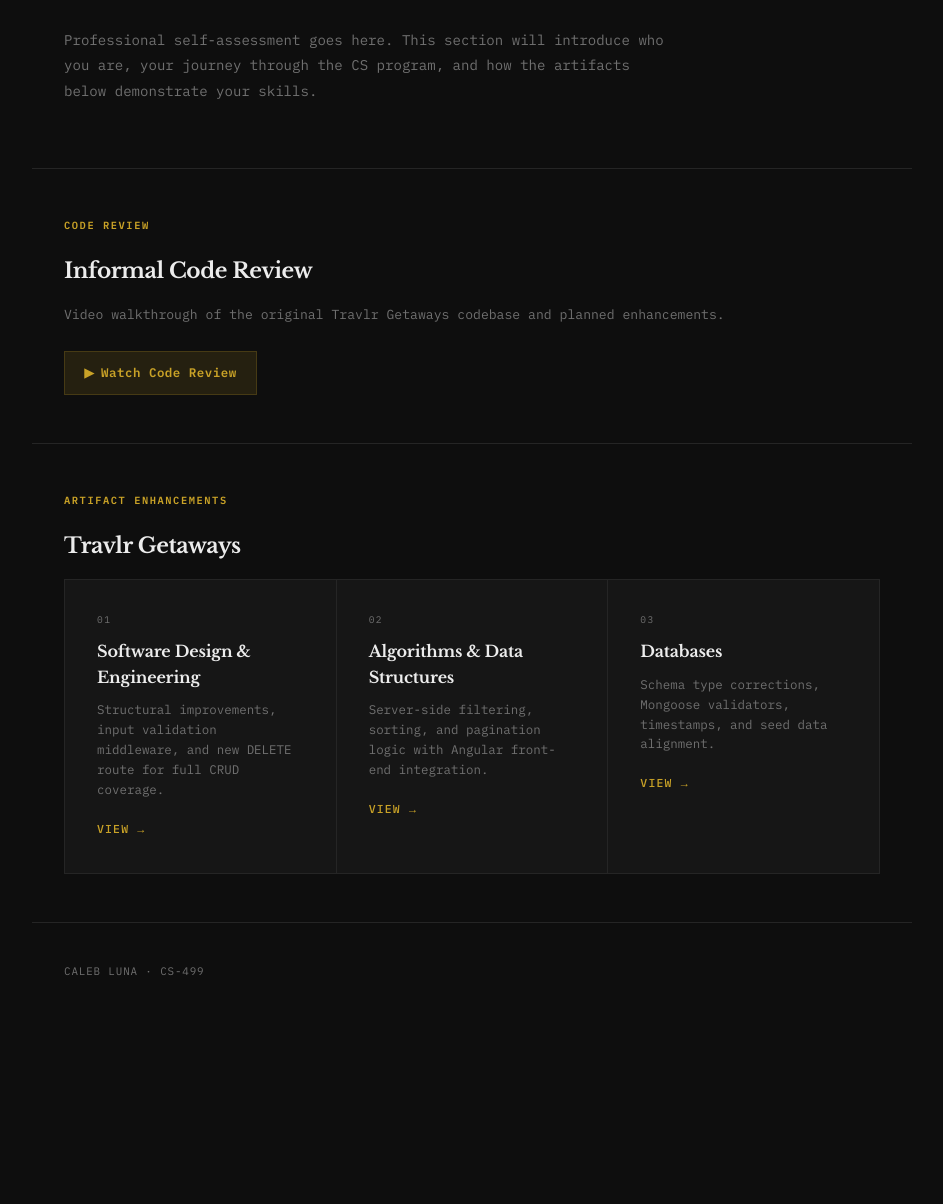
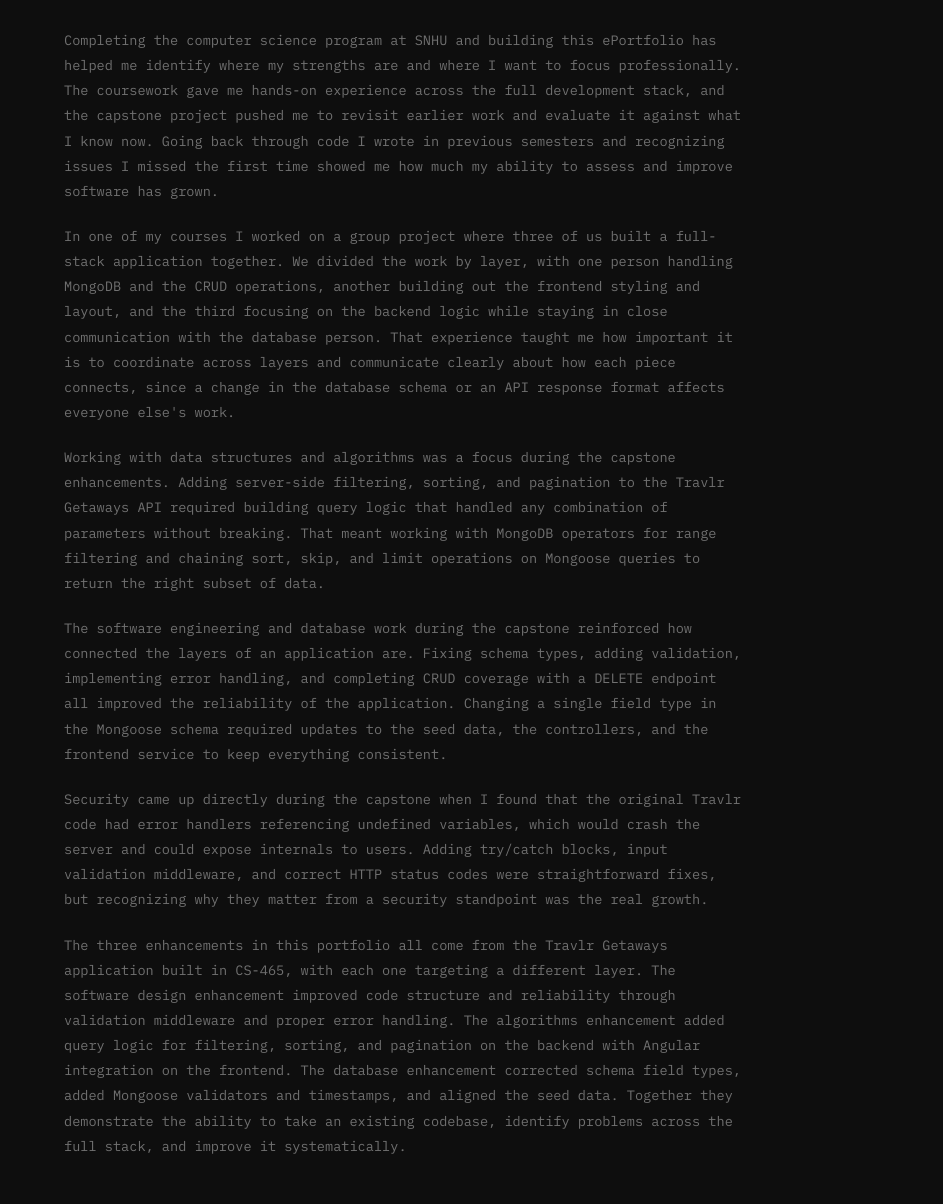
Before and after one commit to Cluna12/calebluna.github.io, a plain HTML site: page index.html in a window 1280 px wide. Shown: the part 256-1460 px from the top of the page, without its empty margins (168-1111 px from the left). Before the commit the page ends 1276 px from the top, so only its background shows below. Drawn offline with nearby package versions, Linux system fonts and the light colour scheme.

Commit message:
Add files via upload

```diff
--- a/index.html
+++ b/index.html
@@ -18,7 +18,8 @@
         nav .logo { font-family: 'Libre Baskerville', serif; font-weight: 700; font-size: 1rem; color: var(--text-bright); text-decoration: none; letter-spacing: -0.02em; }
         .hero { max-width: 880px; margin: 0 auto; padding: 6rem 2rem 4rem; }
         .hero h1 { font-family: 'Libre Baskerville', serif; font-size: 2.8rem; font-weight: 700; line-height: 1.15; color: var(--text-bright); margin-bottom: 2rem; letter-spacing: -0.03em; }
-        .hero .intro { max-width: 600px; font-size: 0.88rem; line-height: 1.8; color: var(--muted); }
+        .hero .intro { max-width: 680px; font-size: 0.85rem; line-height: 1.85; color: var(--muted); }
+        .hero .intro p { margin-bottom: 1.25rem; }
         .section { max-width: 880px; margin: 0 auto; padding: 3rem 2rem; }
         .section-label { font-size: 0.65rem; text-transform: uppercase; letter-spacing: 0.15em; color: var(--accent); font-weight: 600; margin-bottom: 1.25rem; }
         .section h2 { font-family: 'Libre Baskerville', serif; font-size: 1.35rem; font-weight: 700; color: var(--text-bright); margin-bottom: 1rem; letter-spacing: -0.02em; }
@@ -39,20 +40,35 @@
 </head>
 <body>
     <nav><div class="nav-inner"><a href="index.html" class="logo">Caleb Luna</a></div></nav>
+
     <section class="hero">
         <h1>Computer Science<br>ePortfolio</h1>
         <div class="intro">
-            <p>Professional self-assessment goes here. This section will introduce who you are, your journey through the CS program, and how the artifacts below demonstrate your skills.</p>
+            <p>Completing the computer science program at SNHU and building this ePortfolio has helped me identify where my strengths are and where I want to focus professionally. The coursework gave me hands-on experience across the full development stack, and the capstone project pushed me to revisit earlier work and evaluate it against what I know now. Going back through code I wrote in previous semesters and recognizing issues I missed the first time showed me how much my ability to assess and improve software has grown.</p>
+
+            <p>In one of my courses I worked on a group project where three of us built a full-stack application together. We divided the work by layer, with one person handling MongoDB and the CRUD operations, another building out the frontend styling and layout, and the third focusing on the backend logic while staying in close communication with the database person. That experience taught me how important it is to coordinate across layers and communicate clearly about how each piece connects, since a change in the database schema or an API response format affects everyone else's work.</p>
+
+            <p>Working with data structures and algorithms was a focus during the capstone enhancements. Adding server-side filtering, sorting, and pagination to the Travlr Getaways API required building query logic that handled any combination of parameters without breaking. That meant working with MongoDB operators for range filtering and chaining sort, skip, and limit operations on Mongoose queries to return the right subset of data.</p>
+
+            <p>The software engineering and database work during the capstone reinforced how connected the layers of an application are. Fixing schema types, adding validation, implementing error handling, and completing CRUD coverage with a DELETE endpoint all improved the reliability of the application. Changing a single field type in the Mongoose schema required updates to the seed data, the controllers, and the frontend service to keep everything consistent.</p>
+
+            <p>Security came up directly during the capstone when I found that the original Travlr code had error handlers referencing undefined variables, which would crash the server and could expose internals to users. Adding try/catch blocks, input validation middleware, and correct HTTP status codes were straightforward fixes, but recognizing why they matter from a security standpoint was the real growth.</p>
+
+            <p>The three enhancements in this portfolio all come from the Travlr Getaways application built in CS-465, with each one targeting a different layer. The software design enhancement improved code structure and reliability through validation middleware and proper error handling. The algorithms enhancement added query logic for filtering, sorting, and pagination on the backend with Angular integration on the frontend. The database enhancement corrected schema field types, added Mongoose validators and timestamps, and aligned the seed data. Together they demonstrate the ability to take an existing codebase, identify problems across the full stack, and improve it systematically.</p>
         </div>
     </section>
+
     <hr class="divider">
+
     <section class="section">
         <p class="section-label">Code Review</p>
         <h2>Informal Code Review</h2>
         <p class="desc">Video walkthrough of the original Travlr Getaways codebase and planned enhancements.</p>
-        <a href="#" class="code-review-link">&#9654;&ensp;Watch Code Review</a>
+        <a href="https://youtu.be/ZANFVwtoBGk" target="_blank" class="code-review-link">&#9654;&ensp;Watch Code Review</a>
     </section>
+
     <hr class="divider">
+
     <section class="section">
         <p class="section-label">Artifact Enhancements</p>
         <h2>Travlr Getaways</h2>
@@ -77,7 +93,9 @@
             </a>
         </div>
     </section>
+
     <hr class="divider">
+
     <footer>Caleb Luna &middot; CS-499</footer>
 </body>
 </html>
```
